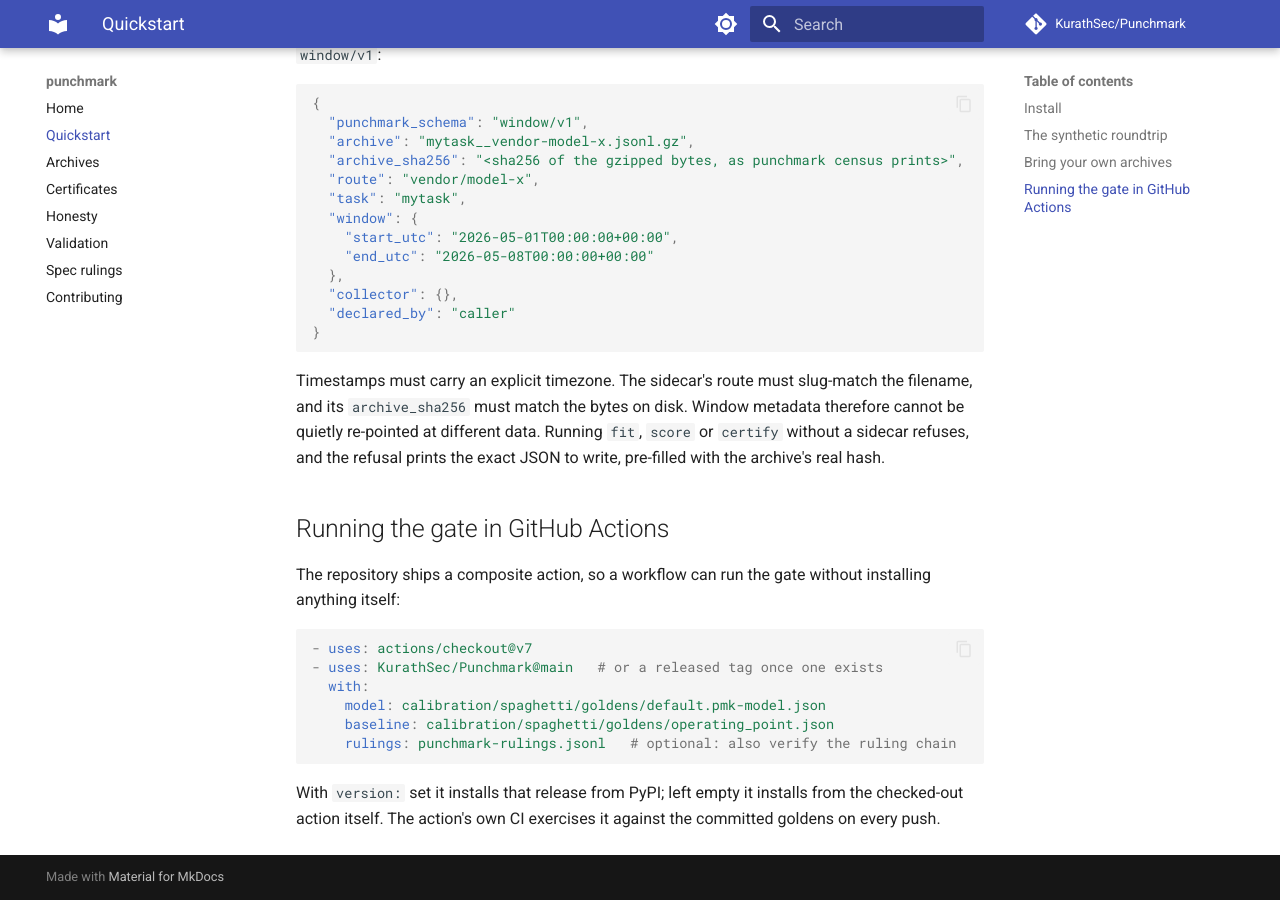
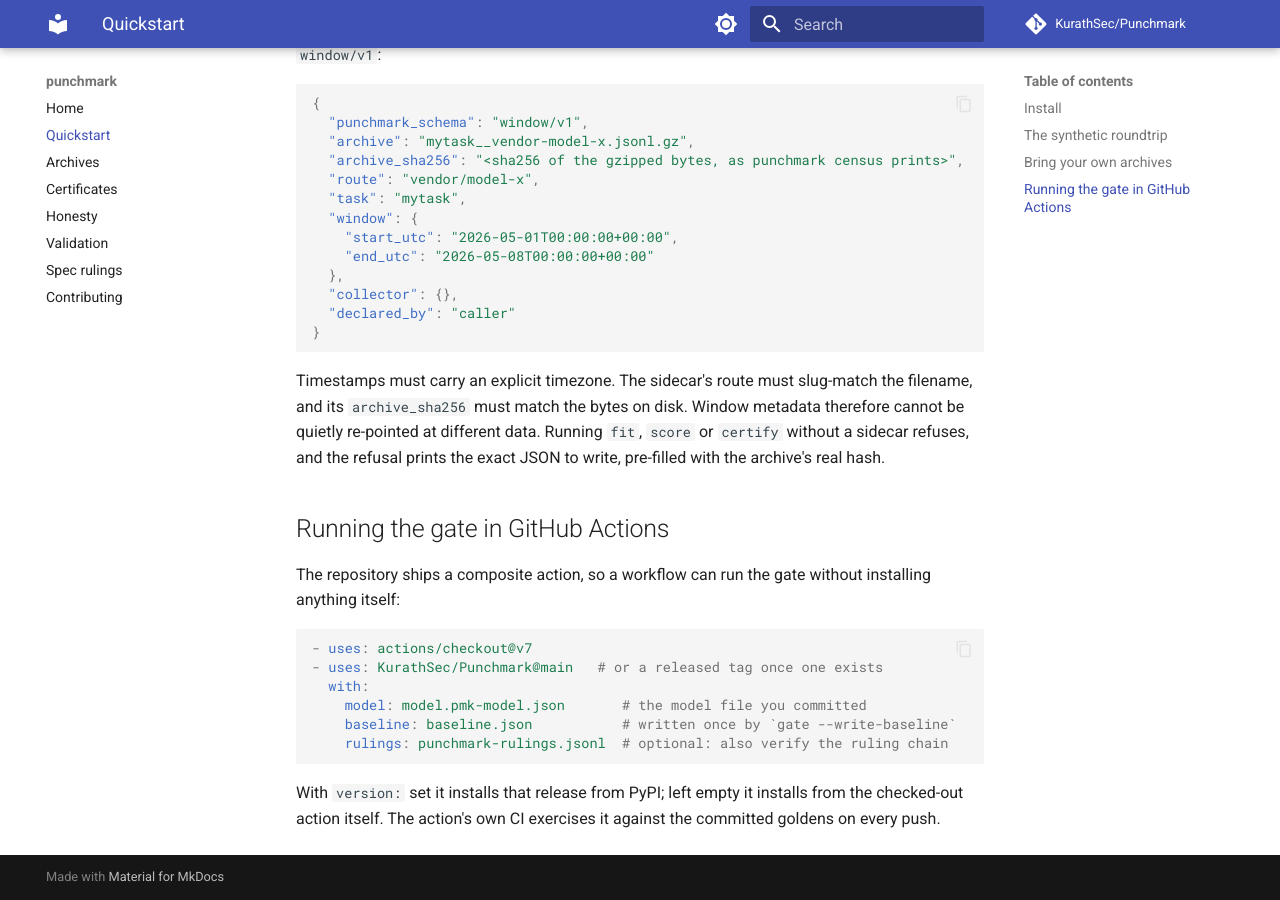
Before and after one commit to KurathSec/Punchmark, an MkDocs documentation site: the page built from docs/quickstart.md, in a window 1280 px wide and 900 px high, scrolled down 1314 px. Built offline with MkDocs 1.6.1 and Material for MkDocs 9.7.7, drawn with Linux system fonts in a browser that asks for light colours; comment, search, counter and statistics services are not loaded.

````diff
--- a/docs/quickstart.md
+++ b/docs/quickstart.md
@@ -91,9 +91,9 @@ installing anything itself:
 - uses: actions/checkout@v7
 - uses: KurathSec/Punchmark@main   # or a released tag once one exists
   with:
-    model: calibration/spaghetti/goldens/default.pmk-model.json
-    baseline: calibration/spaghetti/goldens/operating_point.json
-    rulings: punchmark-rulings.jsonl   # optional: also verify the ruling chain
+    model: model.pmk-model.json       # the model file you committed
+    baseline: baseline.json           # written once by `gate --write-baseline`
+    rulings: punchmark-rulings.jsonl  # optional: also verify the ruling chain
 ```
 
 With `version:` set it installs that release from PyPI; left empty it installs
````
Also changed, not shown: CLAUDE.md (+2 -2 lines), validation/angle_a/FINDING.md (+2 -2 lines), validation/angle_b/FINDING.md (+2 -1 lines), validation/angle_c/DESIGN.md (+4 -3 lines), 4 other files.
